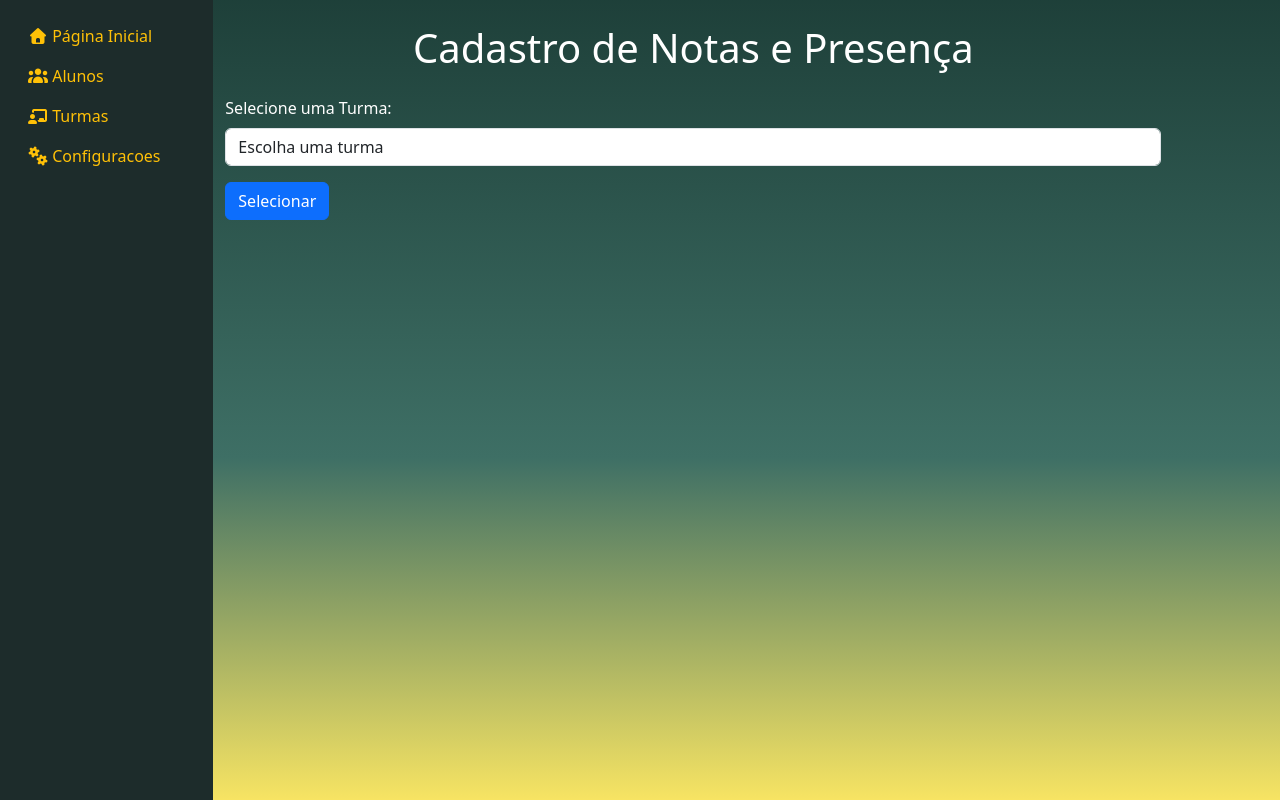
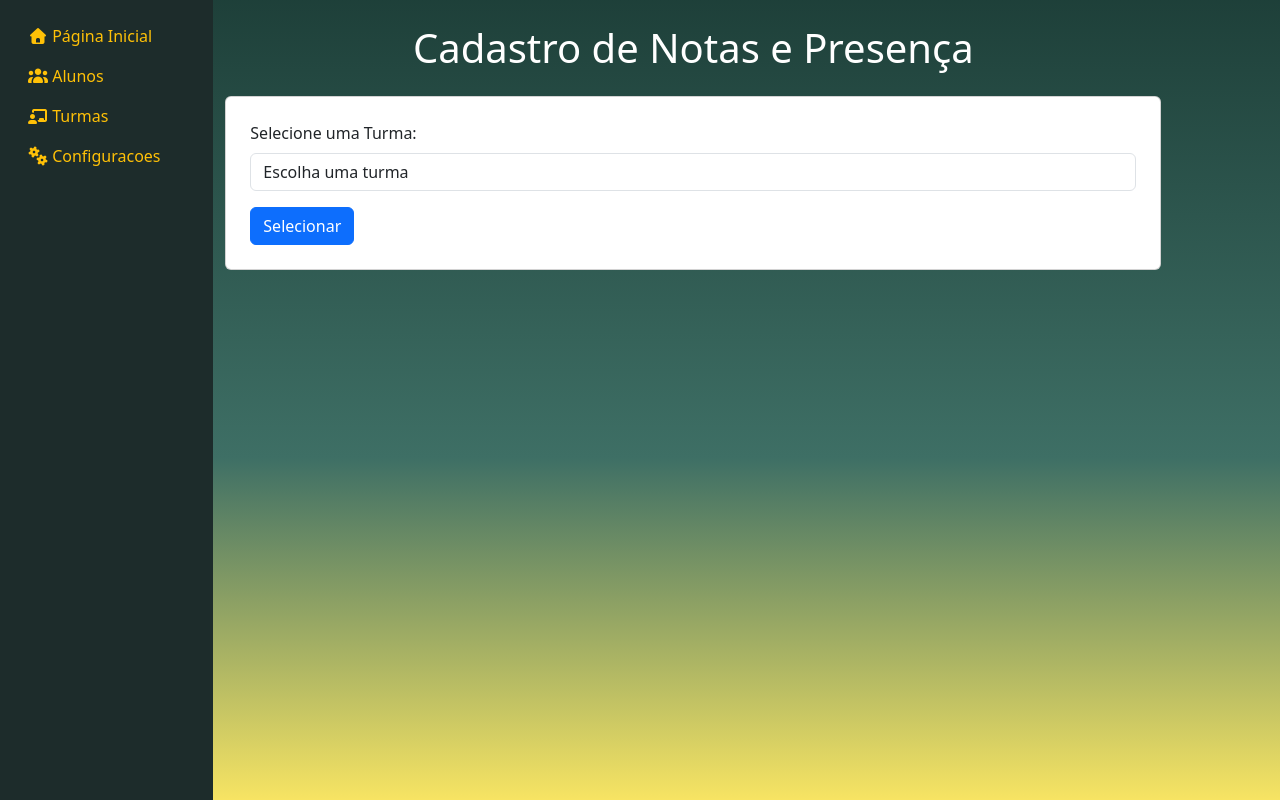
Before and after one commit to andreimeneghel/trabalho-cooperja, a PHP site: the page made by php/blog/templates/site/views/formNotas.php in a window 1280 px wide. Shown: the part 56-856 px from the top of the page. Run offline with PHP 8.4, Linux system fonts and the light colour scheme; the template is opened without the code that fills it, so the values that code supplies are empty; the visitor is signed in with stand-in values (Sample User, id 1).

Commit message:
Andrei legal

```diff
--- a/php/blog/sistema/Suporte/Conexao.php
+++ b/php/blog/sistema/Suporte/Conexao.php
@@ -22,7 +22,7 @@ class Conexao
                 define('DB_PORTA', '3306');
                 define('DB_NOME', 'escola_db');
                 define('DB_USUARIO', 'root');
-                define('DB_SENHA', 'unesc');
+                define('DB_SENHA', '');
 
 
                 self::$instancia = new PDO('mysql:host=' . DB_HOST . ';port=' . DB_PORTA . ';dbname=' . DB_NOME, DB_USUARIO, DB_SENHA, [
--- a/php/blog/templates/site/assets/css/alunos.css
+++ b/php/blog/templates/site/assets/css/alunos.css
@@ -1,6 +1,5 @@
 body {
     background: linear-gradient(to bottom, #1a3a34, #3e6f65 60%, #f7e463);
-
     margin: 0;
     display: flex;
     flex-direction: column;
--- a/php/blog/templates/site/views/formNotas.php
+++ b/php/blog/templates/site/views/formNotas.php
@@ -63,16 +63,14 @@ if (isset($_GET['turma_id'])) {
     <meta charset="UTF-8">
     <meta name="viewport" content="width=device-width, initial-scale=1.0">
     <title>Página de Professores</title>
-
+    <link rel="stylesheet" href="/templates/site/assets/css/turmas.css">
     <link href="https://cdn.jsdelivr.net/npm/bootstrap@5.3.3/dist/css/bootstrap.min.css" rel="stylesheet" integrity="sha384-QWTKZyjpPEjISv5WaRU9OFeRpok6YctnYmDr5pNlyT2bRjXh0JMhjY6hW+ALEwIH" crossorigin="anonymous">
     <link href="https://cdn.jsdelivr.net/npm/@fortawesome/fontawesome-free/css/all.min.css" rel="stylesheet">
-    <link rel="stylesheet" href="/templates/site/assets/css/alunos.css">
 </head>
 
 <body>
     <?php include('header.php'); ?>
-    <div class="container-fluid p-0">
-        <div class="row m-0" style="min-height: 100vh;">
+        <div class="row m-0" style="min-height: 100vh">
             <?php include('sidebar.php'); ?>
             <div class="col-md-9">
                 <h1 class="text-center text-white m-4">Cadastro de Notas e Presença</h1>
@@ -85,8 +83,9 @@ if (isset($_GET['turma_id'])) {
                     <?php unset($_SESSION['flash_message']); ?>
                 <?php endif; ?>
 
+                <div class="card p-4 mb-4 ">
                     <form action="" method="get">
-                    <div class="form-group text-white">
+                        <div class="form-group">
                             <label for="turma_id">Selecione uma Turma:</label>
                             <select name="turma_id" id="turma_id" class="form-control mt-2" required>
                                 <option value="">Escolha uma turma</option>
@@ -97,8 +96,6 @@ if (isset($_GET['turma_id'])) {
                                 <?php endforeach; ?>
                             </select>
                         </div>
-                </form>
-
 
                         <?php if (isset($materias)): ?>
                             <div class="form-group">
@@ -119,7 +116,7 @@ if (isset($_GET['turma_id'])) {
                 </div>
 
                 <?php if (isset($alunos) && count($alunos) > 0): ?>
-                <h2 class="text-center mb-3">Alunos da Turma Selecionada</h2>
+                    <h2 class="text-center text-whitemb-3">Alunos da Turma Selecionada</h2>
                     <form action="/sistema/backend/cadastroNotasPresenca.php" method="post" class="card p-4">
                         <input type="hidden" name="turma_id" value="<?= htmlspecialchars($_GET['turma_id']) ?>">
                         <input type="hidden" name="materia_id" value="<?= htmlspecialchars($_GET['materia_id']) ?>">
@@ -160,6 +157,7 @@ if (isset($_GET['turma_id'])) {
                 <?php endif; ?>
             </div>
         </div>
+    </div>
         <script src="https://cdn.jsdelivr.net/npm/bootstrap@5.3.0-alpha1/dist/js/bootstrap.bundle.min.js"></script>
 </body>
 
```
Lines whose indentation alone changed are shown as unchanged.
